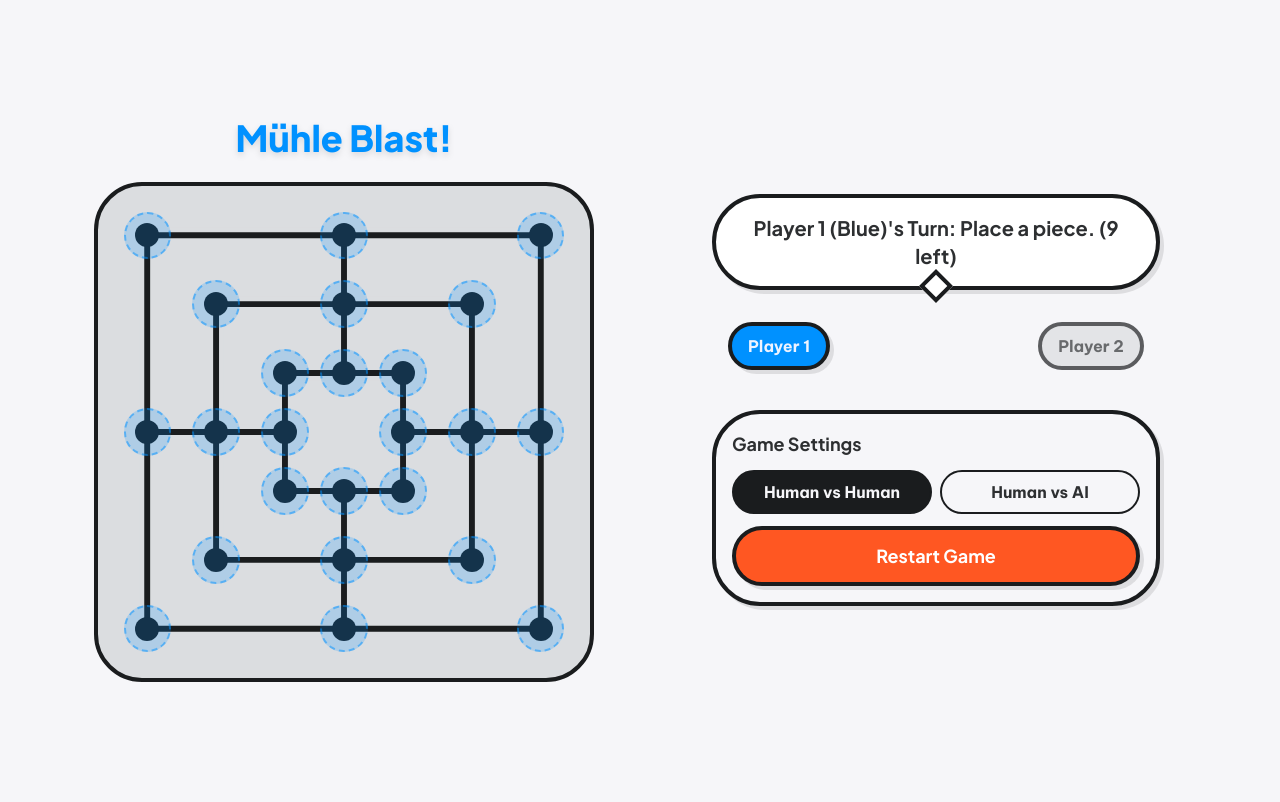
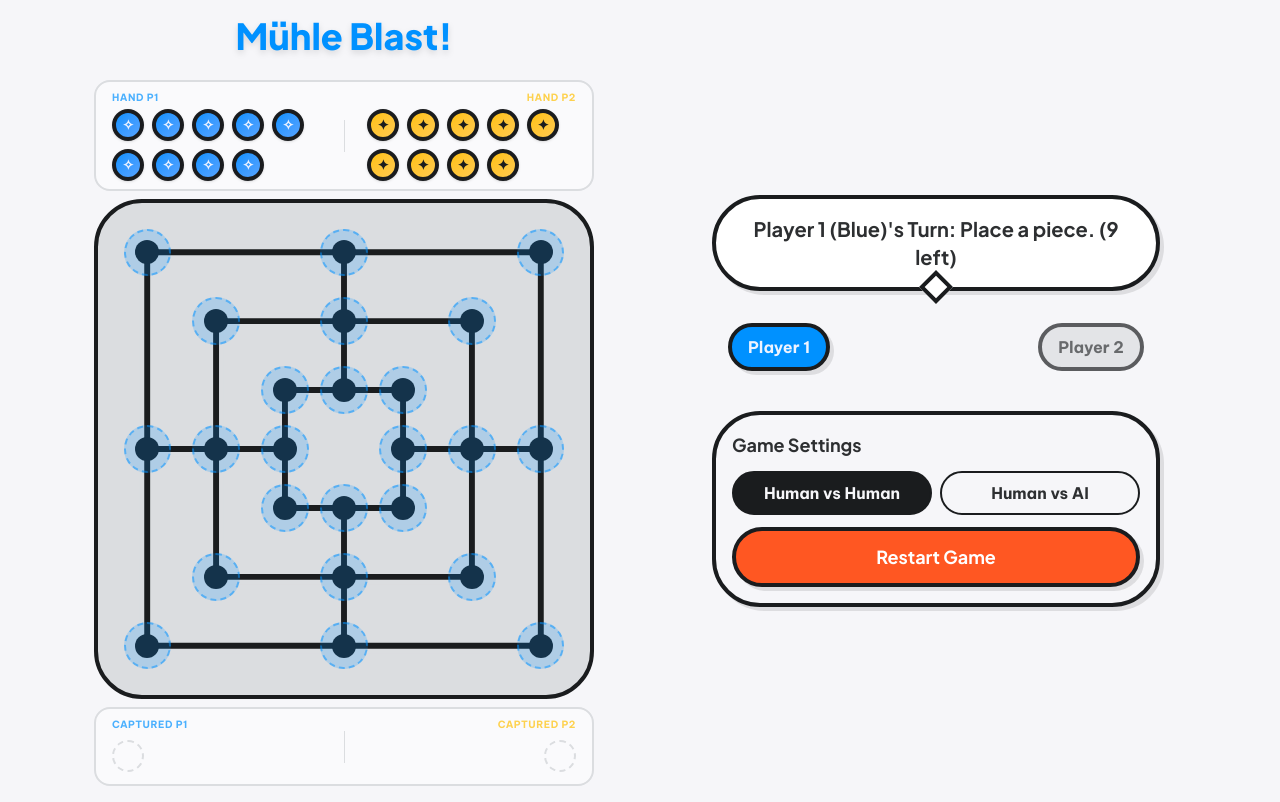
Before and after one commit to cheesenoc/stitch-muehle, a React (Vite) app: page / in a window 1280 px wide. Built offline with nearby package versions, Linux system fonts and the light colour scheme.

Commit message:
feat: display remaining and captured tokens above and below the board

```diff
--- a/src/App.tsx
+++ b/src/App.tsx
@@ -6,6 +6,7 @@ import type { Difficulty } from './logic/aiController';
 import { Board } from './components/Board';
 import { HUD } from './components/HUD';
 import { VictoryOverlay } from './components/VictoryOverlay';
+import { TokenInventory } from './components/TokenInventory';
 
 function App() {
   const [gameState, setGameState] = useState<GameState>(getInitialState());
@@ -100,11 +101,13 @@ function App() {
               Mühle Blast!
             </h1>
           </div>
+          <TokenInventory state={gameState} type="REMAINING" />
           <Board
             state={gameState}
             onNodeClick={handleNodeClick}
             onPieceClick={handlePieceClick}
           />
+          <TokenInventory state={gameState} type="CAPTURED" />
         </div>
 
         {/* HUD Side */}
--- /dev/null
+++ b/src/components/TokenInventory.tsx
@@ -0,0 +1,62 @@
+import React from 'react';
+import type { GameState } from '../logic/gameState';
+
+interface TokenInventoryProps {
+  state: GameState;
+  type: 'REMAINING' | 'CAPTURED';
+}
+
+export const TokenInventory: React.FC<TokenInventoryProps> = ({ state, type }) => {
+  const isRemaining = type === 'REMAINING';
+
+  const renderTokens = (player: 1 | 2) => {
+    const count = isRemaining
+      ? state.piecesInHand[player]
+      : 9 - (state.piecesInHand[player] + state.piecesOnBoard[player]);
+
+    const colorClass = player === 1
+      ? 'bg-gradient-to-br from-primary to-primary-container'
+      : 'bg-gradient-to-br from-secondary to-secondary-container';
+
+    const symbol = player === 1 ? '✧' : '✦';
+    const textColor = player === 1 ? 'text-on-primary' : 'text-ink';
+
+    return (
+      <div className="flex flex-wrap gap-2 items-center min-h-[40px]">
+        {Array.from({ length: count }).map((_, i) => (
+          <div
+            key={`${player}-${type}-${i}`}
+            className={`w-8 h-8 rounded-full comic-border flex items-center justify-center font-bold text-sm shadow-sm transition-all duration-300 animate-in fade-in zoom-in-50 ${colorClass} ${textColor}`}
+          >
+            {symbol}
+          </div>
+        ))}
+        {count === 0 && (
+          <div className="w-8 h-8 rounded-full border-2 border-dashed border-surface-highest"></div>
+        )}
+      </div>
+    );
+  };
+
+  return (
+    <div className={`w-full max-w-[500px] flex justify-between items-center px-4 py-2 bg-surface-lowest/50 rounded-2xl comic-border-light border-2 border-surface-highest transition-all duration-300 ${isRemaining ? 'mb-2' : 'mt-2'}`}>
+      <div className="flex flex-col gap-1 w-[45%]">
+        <span className="text-[10px] font-bold uppercase tracking-wider text-primary opacity-70">
+          {isRemaining ? 'Hand P1' : 'Captured P1'}
+        </span>
+        {renderTokens(1)}
+      </div>
+
+      <div className="h-8 w-px bg-surface-highest"></div>
+
+      <div className="flex flex-col gap-1 w-[45%] text-right">
+        <span className="text-[10px] font-bold uppercase tracking-wider text-secondary opacity-70">
+          {isRemaining ? 'Hand P2' : 'Captured P2'}
+        </span>
+        <div className="flex justify-end">
+          {renderTokens(2)}
+        </div>
+      </div>
+    </div>
+  );
+};
```
